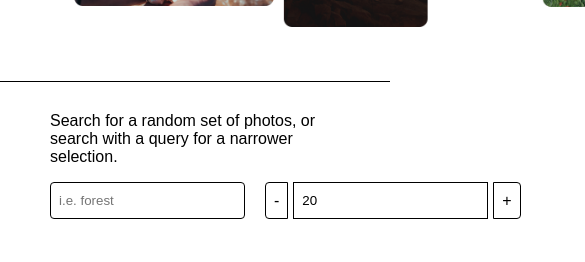
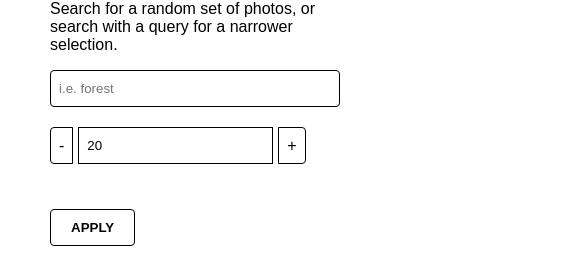
Before and after one commit to alliecaton/collagator, a React (Create React App) app: page / in a window 390 px wide. Shown: the part 561-823 px from the top of the page, 585 px wide, since content can reach past the window. Built offline with nearby package versions, Linux system fonts and the light colour scheme; no server answers.

Commit message:
Responsiveness tweaks

```diff
--- a/package.json
+++ b/package.json
@@ -1,5 +1,6 @@
 {
-	"name": "collage",
+  "name": "collager",
+  "homepage": "https://alliecaton.github.io/collager",
   "version": "0.1.0",
   "private": true,
   "dependencies": {
@@ -23,6 +24,8 @@
   "scripts": {
     "start": "craco start",
     "build": "craco build",
+    "pre-deploy": "npm run build",
+    "deploy": "gh-pages -d build",
     "test": "craco test",
     "eject": "craco eject"
   },
@@ -46,6 +49,7 @@
   },
   "devDependencies": {
     "@types/file-saver": "^2.0.5",
+    "gh-pages": "^6.0.0",
     "sass": "^1.65.1"
   }
 }
--- a/src/components/SearchResults.tsx
+++ b/src/components/SearchResults.tsx
@@ -1,4 +1,4 @@
-import { useEffect, useState, FormEvent } from 'react'
+import { useEffect, useState } from 'react'
 import axios from 'axios'
 import JSZip from 'jszip'
 import { saveAs } from 'file-saver'
--- a/src/styles/AppHeader.scss
+++ b/src/styles/AppHeader.scss
@@ -8,12 +8,6 @@
   gap: 30px;
 }
 
-@media (max-width: 920px) {
-  .hero {
-    flex-wrap: wrap;
-  }
-}
-
 .hero__image {
   width: 550px;
 }
@@ -21,3 +15,13 @@
 .divider {
   border-bottom: solid 1px black;
 }
+
+@media (max-width: 920px) {
+  .hero {
+    flex-wrap: wrap;
+  }
+
+  .hero__image {
+    width: 100%;
+  }
+}
--- a/src/styles/Search.scss
+++ b/src/styles/Search.scss
@@ -4,6 +4,7 @@
 
 .inputs {
   display: flex;
+  flex-wrap: wrap;
   gap: 20px;
 }
 
```
Also changed, not shown: 1 other file (tests, documents, lock files or other folders). Lines whose indentation alone changed are shown as unchanged.
